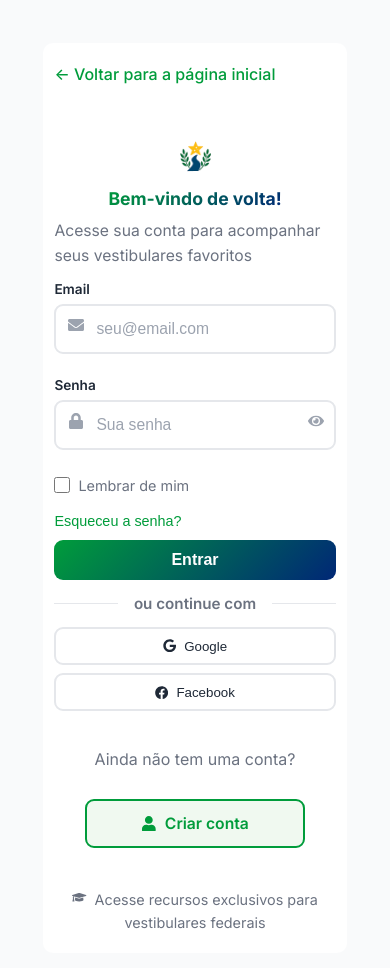
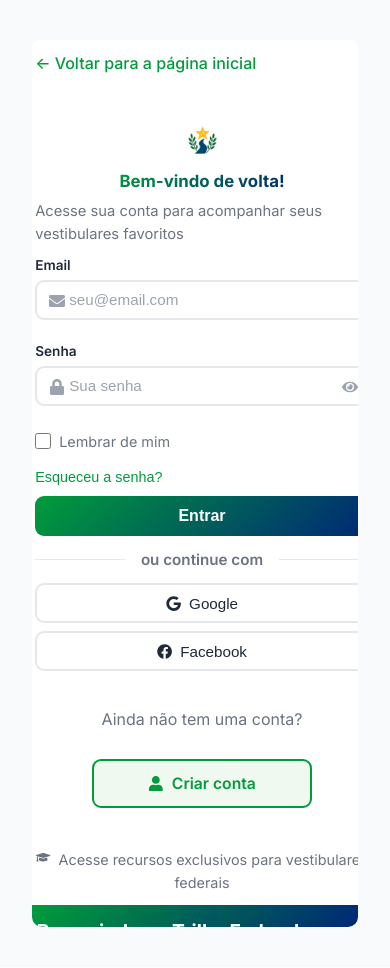
Before and after one commit to cttbiel/trilhafederal, a React (Vite) app: page /login in a window 390 px wide. Shown: the top 968 px of the page. Built offline with nearby package versions, Linux system fonts and the light colour scheme.

Commit message:
Responsividade Atualizada

```diff
--- a/src/pages/Login_page/login/Login-page.css
+++ b/src/pages/Login_page/login/Login-page.css
@@ -38,19 +38,36 @@
 
 .login-content {
   display: flex;
-  min-height: 600px;
-  background: #fff;
-  border-radius: 1.2rem;
-  box-shadow: 0 4px 32px rgba(0, 0, 0, 0.08);
-  overflow: visible;
+  width: 100%;
   max-width: 900px;
   margin: 3.5rem auto 2.5rem auto;
+  background: #fff;
+  box-shadow: 0 4px 32px rgba(0, 0, 0, 0.08);
+  border-radius: 20px;
+  overflow: hidden;
+  min-height: 75vh;
+  height: 75vh;
+  align-items: stretch;
+  animation: fadeSlideIn 0.7s cubic-bezier(0.4, 0, 0.2, 1);
   flex-direction: row;
+}
+
+.login-info,
+.login-form-section {
+  flex: 1 1 0;
+  height: 100%;
+  min-height: 0;
+  display: flex;
+  flex-direction: column;
+  justify-content: center;
+  border-radius: 0;
 }
 
 /* Left Side - Information */
 .login-info {
-  flex: 1;
+  flex: 1 1 0;
+  height: 100%;
+  min-height: 0;
   background: var(--gradient-primary);
   padding: 2.5rem 2rem;
   display: flex;
@@ -59,6 +76,7 @@
   color: white;
   position: relative;
   overflow: hidden;
+  border-radius: 20px 0 0 20px;
 }
 
 .login-info::before {
@@ -118,15 +136,17 @@
 
 /* Right Side - Form */
 .login-form-section {
-  flex: 1;
+  flex: 1 1 0;
+  height: 100%;
+  min-height: 0;
   padding: 2.5rem 2.2rem 2.5rem 2.2rem;
   display: flex;
   flex-direction: column;
   justify-content: flex-start;
   min-width: 340px;
-  min-height: 600px;
   position: relative;
   overflow: visible;
+  border-radius: 0 20px 20px 0;
 }
 
 .login-header {
@@ -473,13 +493,22 @@
   .login-content {
     flex-direction: column-reverse;
     align-items: stretch;
-    min-height: 700px;
+    min-height: unset;
+    height: auto;
     margin: 2rem 0.5rem 2rem 0.5rem;
+    border-radius: 20px;
+  }
+  .login-info,
+  .login-form-section {
+    min-height: unset;
+    height: auto;
+    border-radius: 0;
+  }
+  .login-info {
+    border-radius: 0 0 20px 20px;
   }
   .login-form-section {
-    min-width: 0;
-    padding: 2.5rem 1.2rem 2.5rem 1.2rem;
-    min-height: 500px;
+    border-radius: 20px 20px 0 0;
   }
   .login-header {
     margin-bottom: 1rem;
@@ -522,15 +551,24 @@
 
 @media (max-width: 600px) {
   .login-content {
-    min-height: 100vh;
+    min-height: unset;
+    height: auto;
     margin: 0;
     border-radius: 0;
     box-shadow: none;
     flex-direction: column-reverse;
   }
+  .login-info,
   .login-form-section {
-    padding: 1.2rem 0.5rem 1.2rem 0.5rem;
-    min-height: 400px;
+    min-height: unset;
+    height: auto;
+    border-radius: 0;
+  }
+  .login-info {
+    display: none !important;
+  }
+  .login-form-section {
+    border-radius: 12px 12px 0 0;
   }
   .login-header {
     margin-bottom: 0.7rem;
@@ -552,17 +590,18 @@
 
 @media (max-width: 480px) {
   .login-content {
-    flex-direction: column;
+    flex-direction: column-reverse;
     margin: 0.7rem;
     border-radius: 10px;
     max-width: 98vw;
     min-width: 0;
   }
   .login-info {
-    display: none !important;
+    display: block !important;
+    border-radius: 0 0 10px 10px;
   }
   .login-form-section {
-    padding: 1.2rem 0.7rem !important;
+    border-radius: 10px 10px 0 0;
   }
   .login-info h1 {
     font-size: 1.2rem;
@@ -588,6 +627,44 @@
   .back-button {
     padding: 0.5rem 0.75rem;
     font-size: 0.8rem;
+  }
+}
+
+@media (max-width: 400px) {
+  .login-content {
+    max-width: 96vw;
+    margin: 0.5rem auto;
+    border-radius: 8px;
+  }
+  .login-form-section {
+    padding: 0.7rem 0.2rem 0.7rem 0.2rem !important;
+  }
+  .login-header {
+    margin-bottom: 0.5rem;
+  }
+  .login-logo {
+    width: 40px;
+    height: 40px;
+    margin-bottom: 0.5rem;
+    margin-top: 0.5rem;
+  }
+  .login-title {
+    font-size: 1.05rem;
+  }
+  .login-subtitle {
+    font-size: 0.92rem;
+  }
+  .form-input {
+    font-size: 0.95rem;
+    padding: 0.6rem 0.6rem 0.6rem 2rem;
+  }
+  .login-button {
+    font-size: 1rem;
+    padding: 0.7rem 0;
+  }
+  .social-button {
+    font-size: 0.95rem;
+    padding: 0.6rem 0;
   }
 }
 
--- a/src/pages/Login_page/register/RegisterPage.css
+++ b/src/pages/Login_page/register/RegisterPage.css
@@ -16,24 +16,41 @@
   display: flex;
   width: 100%;
   max-width: 1100px;
-  max-height: 700px;
   margin: 0;
   background: var(--background-white);
   box-shadow: var(--shadow-lg);
   border-radius: 20px;
   overflow: hidden;
-  min-height: auto;
+  min-height: 75vh;
+  height: 75vh;
+  align-items: stretch;
   animation: fadeSlideIn 0.7s cubic-bezier(0.4, 0, 0.2, 1);
+  flex-direction: row;
+}
+
+.register-info,
+.register-form-section {
+  flex: 1 1 0;
+  height: 100%;
+  min-height: 0;
+  display: flex;
+  flex-direction: column;
+  justify-content: center;
+  border-radius: 0;
+}
+
+.register-form-section {
+  border-radius: 0 20px 20px 0;
+}
+
+.register-info {
+  border-radius: 20px 0 0 20px;
 }
 
 /* Left Side - Information */
 .register-info {
-  flex: 1;
   background: var(--gradient-primary);
   padding: 2.5rem 2rem;
-  display: flex;
-  flex-direction: column;
-  justify-content: center;
   color: white;
   position: relative;
   overflow: hidden;
@@ -96,13 +113,7 @@
 
 /* Right Side - Form */
 .register-form-section {
-  flex: 1;
   padding: 2.5rem 2.2rem 2.5rem 2.2rem;
-  display: flex;
-  flex-direction: column;
-  justify-content: flex-start;
-  min-width: 340px;
-  min-height: 600px;
   position: relative;
   overflow: visible;
   background: var(--background-white);
@@ -114,10 +125,11 @@
 }
 
 .register-logo {
-  width: 80px;
-  height: 80px;
-  margin: 0 auto;
+  width: 64px;
+  height: 64px;
+  margin: 0 auto 1.1rem auto;
   display: block;
+  object-fit: contain;
 }
 
 .register-title {
@@ -330,6 +342,52 @@
   }
 }
 
+@media (max-width: 900px) {
+  .register-content {
+    flex-direction: column-reverse;
+    align-items: stretch;
+    min-height: unset;
+    height: auto;
+    margin: 2rem 0.5rem 2rem 0.5rem;
+    border-radius: 20px;
+  }
+  .register-info,
+  .register-form-section {
+    min-height: unset;
+    height: auto;
+    border-radius: 0;
+  }
+  .register-info {
+    border-radius: 0 0 20px 20px;
+  }
+  .register-form-section {
+    border-radius: 20px 20px 0 0;
+  }
+}
+
+@media (max-width: 600px) {
+  .register-content {
+    min-height: unset;
+    height: auto;
+    margin: 0;
+    border-radius: 0;
+    box-shadow: none;
+    flex-direction: column-reverse;
+  }
+  .register-info,
+  .register-form-section {
+    min-height: unset;
+    height: auto;
+    border-radius: 0;
+  }
+  .register-info {
+    display: none !important;
+  }
+  .register-form-section {
+    border-radius: 12px 12px 0 0;
+  }
+}
+
 @media (max-width: 768px) {
   .register-content {
     flex-direction: column;
@@ -351,17 +409,52 @@
 
 @media (max-width: 480px) {
   .register-content {
-    flex-direction: column;
-    margin: 0.2rem;
+    flex-direction: column-reverse;
+    margin: 0.7rem;
     border-radius: 10px;
-    max-width: 99vw;
+    max-width: 98vw;
     min-width: 0;
   }
   .register-info {
-    display: none !important;
+    display: block !important;
+    border-radius: 0 0 10px 10px;
   }
   .register-form-section {
-    padding: 1.2rem 0.7rem !important;
+    border-radius: 10px 10px 0 0;
+  }
+}
+
+@media (max-width: 400px) {
+  .register-content {
+    max-width: 96vw;
+    margin: 0.5rem auto;
+    border-radius: 8px;
+  }
+  .register-form-section {
+    padding: 0.7rem 0.2rem 0.7rem 0.2rem !important;
+  }
+  .register-header {
+    margin-bottom: 0.5rem;
+  }
+  .register-logo {
+    width: 40px;
+    height: 40px;
+    margin-bottom: 0.5rem;
+    margin-top: 0.5rem;
+  }
+  .register-title {
+    font-size: 1.05rem;
+  }
+  .register-subtitle {
+    font-size: 0.92rem;
+  }
+  .register-form-input {
+    font-size: 0.95rem;
+    padding: 0.6rem 0.6rem 0.6rem 2rem;
+  }
+  .register-button {
+    font-size: 1rem;
+    padding: 0.7rem 0;
   }
 }
 
```
